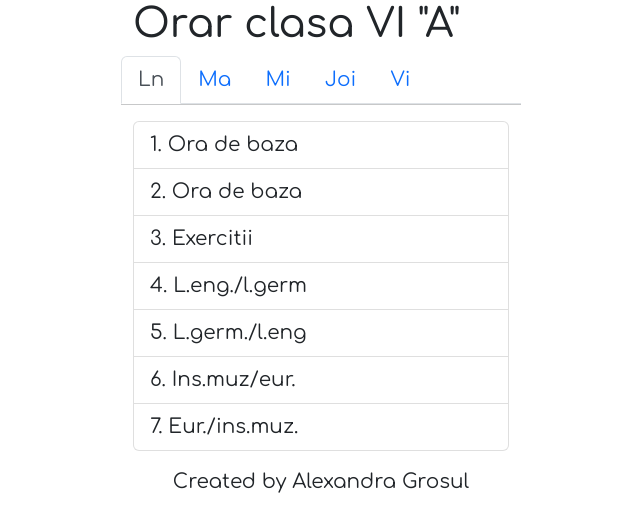
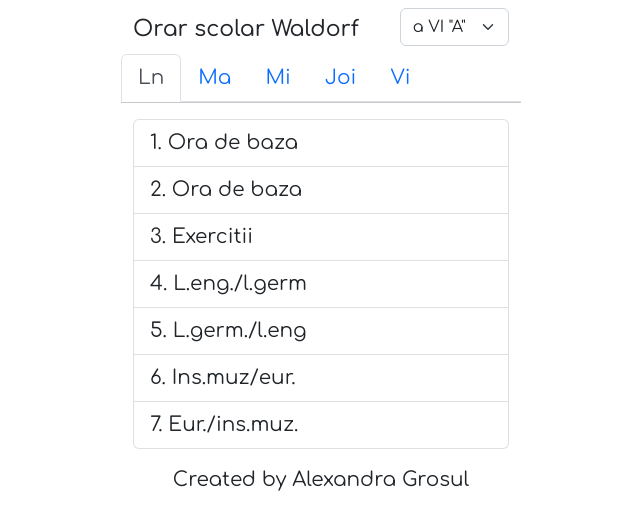
Before and after one commit to alexandragrosul/orar, a PHP site: page / in a window 1280 px wide. Shown: the top 532 px of the page, without its empty margins (319-959 px from the left). Run offline with PHP 8.4, Linux system fonts and the light colour scheme.

Commit message:
added class selection

```diff
--- a/app.js
+++ b/app.js
@@ -130,6 +130,8 @@ const miercuriButton = document.getElementById('miercuri')
 const joiButton = document.getElementById('joi')
 const vineriButton = document.getElementById('vineri')
 
+const selectClas = document.getElementById('clas-selection')
+
 const isWeekends = () => {
     return currentDay === 0 || currentDay === 6 ? true : false
 }
@@ -233,4 +235,8 @@ vineriButton.addEventListener('click', () => {
     buildOrar(5, false)
 })
 
+selectClas.addEventListener('change', function () {
+    localStorage.setItem('clasa', this.value)
+})
+
 buildOrar(currentDay, isWeekends())
--- a/index.html
+++ b/index.html
@@ -17,8 +17,18 @@
 
 <body>
     <div class="app container">
-        <div class="row">
-            <h1>Orar clasa VI "A"</h1>
+        <div class="row mt-2">
+            <div class="col-8">
+                <h1 class="mt-2">Orar scolar Waldorf</h1>
+            </div>
+            <div class="col-4">
+                <select id="clas-selection" class="form-select mb-2" aria-label="Selectati clasa">
+                    <option selected value="6A">a VI "A"</option>
+                    <option value="2A">a II "A"</option>
+
+                </select>
+            </div>
+
             <ul class="nav nav-tabs">
                 <li class="nav-item">
                     <a id="luni" class="nav-link " aria-current="page" href="#">Ln</a>
@@ -36,6 +46,7 @@
                     <a id="vineri" class="nav-link " href="#">Vi</a>
                 </li>
             </ul>
+
             <hr>
             <!-- <h2 id="day"></h2> -->
             <div class="orar">
--- a/style.css
+++ b/style.css
@@ -4,6 +4,7 @@ body {
 }
 
 h1 {
+    font-size: 22px;
     font-weight: 500;
 }
 
```
